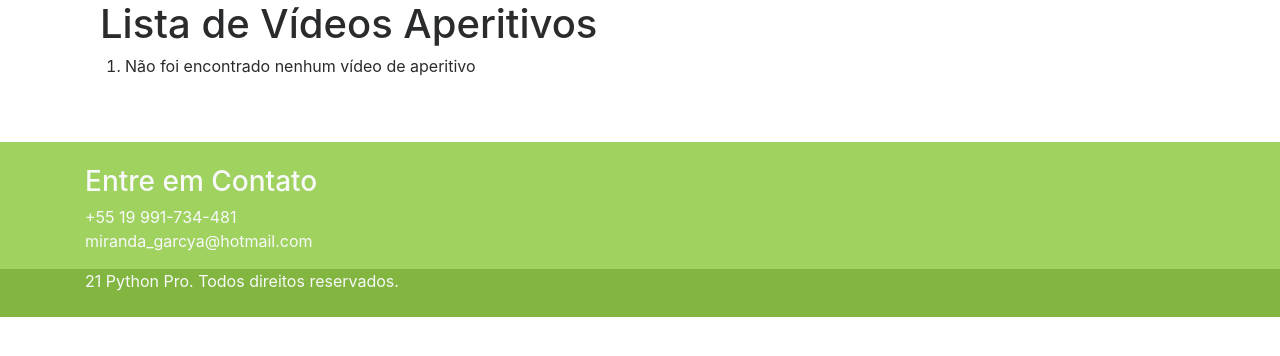
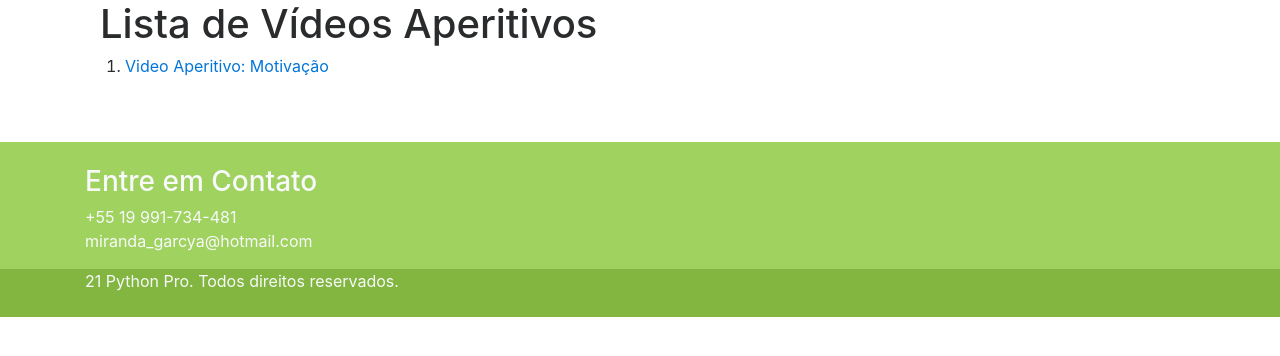
Before and after one commit to Marco1357/curso_django2, a Django app: page /aperitivos/ in a window 1280 px wide. Shown: the part 55-411 px from the top of the page. Run offline with Django 3.2, Linux system fonts and the light colour scheme; some libraries are stand-ins or nearby versions.

Commit message:
Criado acesso a Tributo no Template close #181

```diff
--- a/pypro/aperitivos/templates/aperitivos/indice.html
+++ b/pypro/aperitivos/templates/aperitivos/indice.html
@@ -9,7 +9,7 @@
 			<h1 class="col-md-12">Lista de Vídeos Aperitivos</h1>
 			<ol>
 				{% for video in videos %}
-				    <li>{{ video.titulo | default:"Faltando Título"}}</li>
+				    <li><a href="{{ video.get_absolute_url }}">{{ video.titulo | default:"Faltando Título" }}</a></li>
 				{% empty %}
 				    <li>Não foi encontrado nenhum vídeo de aperitivo</li>
 				{% endfor %}
--- a/pypro/aperitivos/views.py
+++ b/pypro/aperitivos/views.py
@@ -1,14 +1,26 @@
 from django.shortcuts import render
+from django.urls import reverse
+
+
+class Video:
+    def __init__(self, slug, titulo, youtube_id):
+        self.slug = slug
+        self.titulo = titulo
+        self.youtube_id = youtube_id
+
+    def get_absolute_url(self):
+        return reverse('aperitivos:video', args=(self.slug,))
+
 
 videos = [
-      {'slug': 'motivacao', 'titulo': 'Video Aperitivo: Motivação', 'youtube_id': '2aYplgJrPDU'},
+    Video('motivacao', 'Video Aperitivo: Motivação', '2aYplgJrPDU'),
 ]
 
-videos_dct = {dct['slug']: dct for dct in videos}
+videos_dct = {v.slug: v for v in videos}
 
 
 def indice(request):
-    return render(request, 'aperitivos/indice.html')
+    return render(request, 'aperitivos/indice.html', context={'videos': videos})
 
 
 def video(request, slug):
```
Also changed, not shown: pypro/aperitivos/tests/tests_indice.py (+11 -4 lines), pypro/aperitivos/tests/__init__.py (added).
